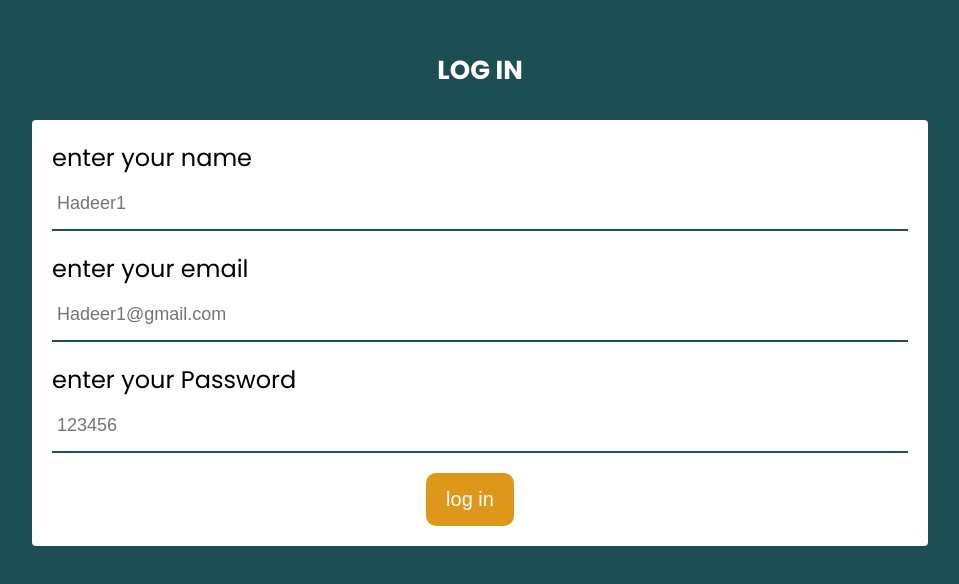
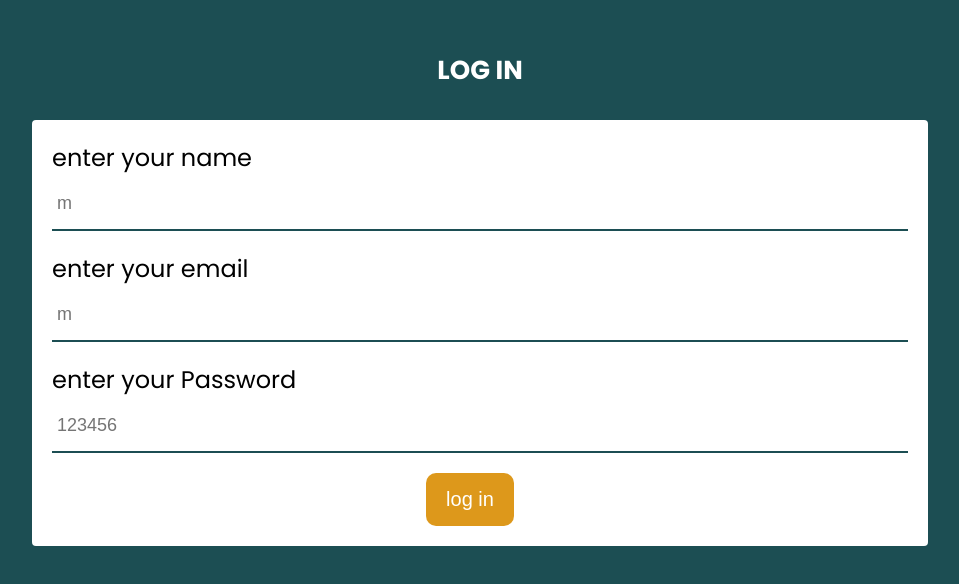
Before and after one commit to devMohamed12/test, a plain HTML site: page index.html in a window 1280 px wide. Shown: the part 172-756 px from the top of the page, without its empty margins (160-1119 px from the left). Drawn offline with Linux system fonts and the light colour scheme.

Commit message:
Update index.html

```diff
--- a/index.html
+++ b/index.html
@@ -20,9 +20,9 @@
             <!-- HTML form for sign up -->
             <form id="login-form" class="account-form">
                 <label>enter your name </label>
-                <input type="text" id="login-username" required placeholder="Hadeer1">
+                <input type="text" id="login-username" required placeholder="m">
                 <label>enter your email </label>
-                <input type="email" id="login-email" required  placeholder="Hadeer1@gmail.com">
+                <input type="email" id="login-email" required  placeholder="m">
                 <label>enter your Password </label>
                 <input type="password" id="login-password"  required placeholder="123456">
                  <div class="flex-center">
```
